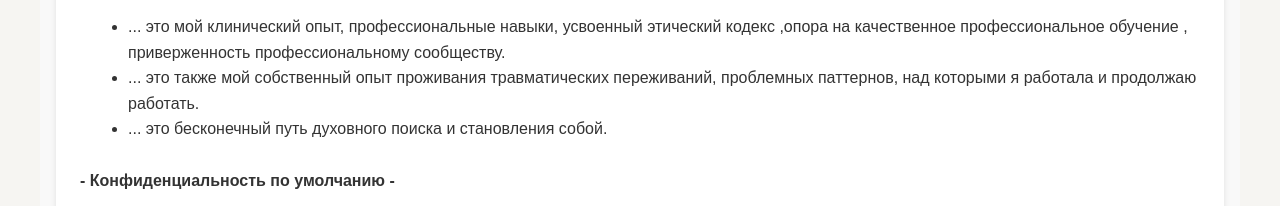
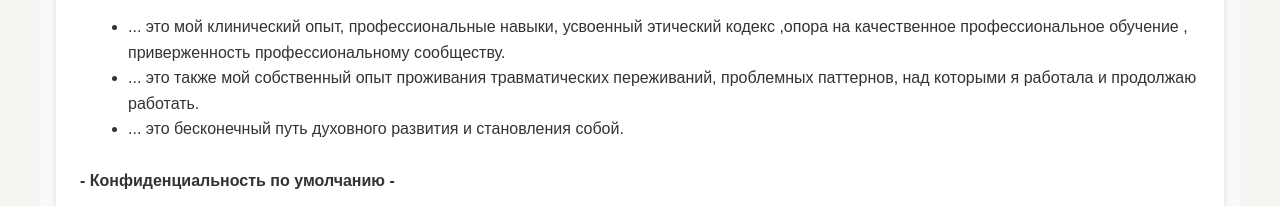
Before and after one commit to ZigranN/psychologist, a React (Vite) app in the folder front/: page /about in a window 1280 px wide. Shown: the part 2358-2564 px from the top of the page. Built offline with nearby package versions, Linux system fonts and the light colour scheme; the HTML template or start-up script is replaced by a standard one.

Commit message:
Корректировка контекста

```diff
--- a/front/src/pages/AboutPage/AboutPage.jsx
+++ b/front/src/pages/AboutPage/AboutPage.jsx
@@ -282,7 +282,7 @@ const AboutPage = () => {
                         над которыми я работала и продолжаю работать.
                     </li>
                     <li>
-                        ... это бесконечный путь духовного поиска и становления собой.
+                        ... это бесконечный путь духовного развития и становления собой.
                     </li>
                 </ul>
                 <br/>
```
